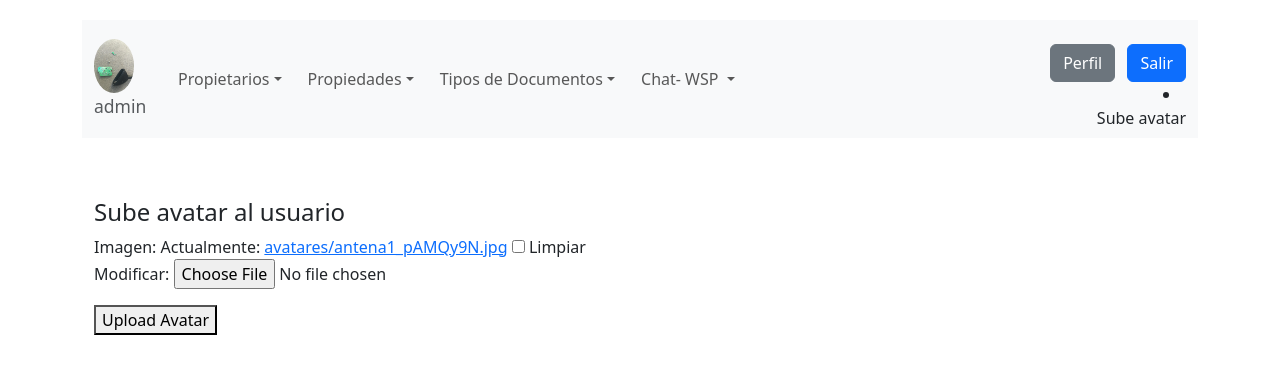
After one commit to arielgodoy/AppDocs, a Django app: page /subeavatar in a window 1280 px wide. The commit adds this page. Shown: the top 374 px of the page. Run offline with Django 4.2, Linux system fonts and the light colour scheme; a user stored in the database is signed in; data comes from the database, SQL or seed files in the repository; both versions use the stored data as it was after the commit; some libraries are stand-ins or nearby versions.

Commit message:
agrega muestra y edita perfil, subeavatar

```diff
--- a/AppDocs/AppDocs/settings.py
+++ b/AppDocs/AppDocs/settings.py
@@ -108,7 +108,7 @@ AUTH_PASSWORD_VALIDATORS = [
 # Internationalization
 # https://docs.djangoproject.com/en/4.2/topics/i18n/
 
-LANGUAGE_CODE = 'en-us'
+LANGUAGE_CODE = 'es'
 
 TIME_ZONE = 'UTC'
 
--- a/AppDocs/biblioteca/admin.py
+++ b/AppDocs/biblioteca/admin.py
@@ -1,5 +1,5 @@
 from django.contrib import admin
-from .models import TipoDocumento,Propietario,Propiedad,Documento,Conversacion, Mensaje
+from .models import TipoDocumento,Propietario,Propiedad,Documento,Conversacion, Mensaje,Avatar
 # Register your models here.
 
 admin.site.register(TipoDocumento)
@@ -7,5 +7,7 @@ admin.site.register(Propietario)
 admin.site.register(Propiedad)
 admin.site.register(Conversacion)
 admin.site.register(Mensaje)
+admin.site.register(Avatar)
+
 
 #admin.site.register(MiUsuario)
--- a/AppDocs/biblioteca/forms.py
+++ b/AppDocs/biblioteca/forms.py
@@ -2,18 +2,30 @@
 
 from django import forms
 from .models import Documento, Propiedad,TipoDocumento,Propietario
-from .models import Mensaje, Conversacion
+from .models import Mensaje, Conversacion,Avatar
+from django.contrib.auth.models import User
+from django.contrib.auth.forms import AuthenticationForm
+from django.contrib.auth.forms import UserChangeForm
+from .models import CustomUser
+from django.forms import ModelForm
 
-from django.contrib.auth.models import User
-from django.contrib.auth.forms import UserCreationForm
+class CustomUserForm(UserChangeForm):
+    class Meta:
+        model = CustomUser
+        fields = ['username', 'first_name', 'last_name', 'email', 'profesion', 'dni']
 
 
-from django.contrib.auth.forms import AuthenticationForm
+
+class AvatarForm(ModelForm):
+    imagen= forms.ImageField(required=False)
+    class Meta:
+        model = Avatar
+        fields = ['imagen']
+
 
 class CustomLoginForm(AuthenticationForm):
     # Aquí puedes agregar campos personalizados si los necesitas
     # Por ejemplo: campo de recordar contraseña, campo de captcha, etc.
-
     # Puedes personalizar las etiquetas de los campos y atributos de widgets
     username = forms.CharField(widget=forms.TextInput(attrs={'class': 'form-control', 'placeholder': 'Usuario'}))
     password = forms.CharField(widget=forms.PasswordInput(attrs={'class': 'form-control', 'placeholder': 'Contraseña'}))
--- a/AppDocs/biblioteca/models.py
+++ b/AppDocs/biblioteca/models.py
@@ -3,11 +3,19 @@
 from django.db import models
 from django.contrib.auth.models import User
 
-from django.contrib.auth.models import AbstractUser
+
 from django.contrib.auth.models import AbstractUser, Group, Permission
+
+class Avatar(models.Model):
+    user = models.OneToOneField(User,on_delete=models.CASCADE,null=True)
+    imagen = models.ImageField(default='default.jpg',upload_to='avatares',null = True, blank=True)
+    def __str__(self):
+        return f'{self.user} {self.imagen}'
 
 class CustomUser(AbstractUser):
     # Agrega campos personalizados aquí si los necesitas
+    profesion = models.CharField(max_length=100,default='')
+    dni = models.CharField(max_length=20,default='')
     groups = models.ManyToManyField(Group, related_name='custom_users')
     user_permissions = models.ManyToManyField(Permission, related_name='custom_users')
 
--- a/AppDocs/biblioteca/templates/base.html
+++ b/AppDocs/biblioteca/templates/base.html
@@ -3,20 +3,23 @@
 <html>
 <head>
     <title>Biblioteca Digital</title>
-    <!-- Agrega el enlace al archivo CSS de Bootstrap y estilos personalizados -->
     <link rel="stylesheet" href="{% static 'css/bootstrap.min.css' %}">
     <link rel="stylesheet" href="{% static 'css/styles.css' %}">
-
     <link rel="stylesheet" href="https://cdn.datatables.net/1.11.5/css/dataTables.bootstrap4.min.css">
-
-
 </head>
 <body>
 <div class="container content-wrapper">
 {% if user.is_authenticated %}
 <nav class="navbar navbar-expand-md navbar-light bg-light">
     <div class="container-fluid">
-        <a class="navbar-brand" href="#">Repositorio de Archivos</a>
+        <a class="navbar-brand" href="{% url 'perfil' %}">
+            {% if request.user.is_authenticated %}
+            {% if request.user.avatar.imagen.url %}
+            <img  class="rounded-circle" src="{{ request.user.avatar.imagen.url }}" style="max-width: 2em; margin-right: 20px;"></img>
+            {% endif%}
+            <p class="text-muted small mb-4 mb-lg-0">{{ user.username }} </p>
+            {% endif%}
+          </a>
         <button class="navbar-toggler" type="button" data-bs-toggle="collapse" data-bs-target="#navbarNav" aria-controls="navbarNav" aria-expanded="false" aria-label="Toggle navigation">
             <span class="navbar-toggler-icon"></span>
         </button>
@@ -56,15 +59,17 @@
 
             </ul>
         </div>
-        <div class="d-flex">
-            {% if request.user.is_authenticated %}
-            <ul class="navbar-nav">
-                <li class="nav-item">
-                    <a href="{% url 'logout' %}" class="btn btn-danger">Salir</a>
-                </li>
-            </ul>
-            {% endif %}
-          </div>
+        <!-- Botón para el perfil de usuario -->
+            <div class="text-end mt-3">
+                <a href="{% url 'perfil' %}" class="btn btn-secondary">
+                    <i class="fas fa-user"></i> Perfil
+                </a>
+                <a href="{% url 'logout' %}" class="btn btn-primary ms-2">
+                    Salir
+                </a>
+                <li><a class="dropdown-item" href="{%url 'subeavatar' %}">Sube avatar</a></li>
+            </div>
+
     </div>
 </nav>
 {% endif %}
--- a/AppDocs/biblioteca/templates/login.html
+++ b/AppDocs/biblioteca/templates/login.html
@@ -24,5 +24,8 @@
             <button type="submit" class="btn btn-primary">Login</button>
         </div>
     </form>
+
+    <!-- Botón para ir a la página de registro -->
+    <a href="{% url 'registro_usuario' %}" class="btn btn-primary mt-3">Registrarse</a>
 </div>
 {% endblock %}
--- /dev/null
+++ b/AppDocs/biblioteca/templates/upload_avatar.html
@@ -0,0 +1,13 @@
+{% extends "base.html" %}
+{% block contenido %}
+<div class="container">
+<div class="card-body">
+    <h4>Sube avatar al usuario</h4>
+    <form method="post" enctype="multipart/form-data">
+        {% csrf_token %}
+        {{ form.as_p }}
+        <button type="submit">Upload Avatar</button>
+      </form>
+</div>
+</div>
+{% endblock %}
--- a/AppDocs/biblioteca/urls.py
+++ b/AppDocs/biblioteca/urls.py
@@ -40,6 +40,9 @@ urlpatterns = [
 
     path('login/', views.login_view, name='login'),
     path('logout/', views.logout_view, name='logout'),
+    path('registro/', views.registro_usuario, name='registro_usuario'),
+    path('perfil/', views.perfil_usuario, name='perfil'),
+    path('subeavatar', views.subeAvatar, name='subeavatar'),
 ]
 
 
--- a/AppDocs/biblioteca/views.py
+++ b/AppDocs/biblioteca/views.py
@@ -12,13 +12,17 @@ from django.contrib.auth.views import LoginView
 from django.views.generic.edit import DeleteView
 from django.urls import reverse_lazy
 from .models import TipoDocumento
-from .forms import TipoDocumentoForm
+from .forms import TipoDocumentoForm,CustomUserForm,AvatarForm
 from django.views.generic import View
 from django.contrib.auth.mixins import LoginRequiredMixin
 from django.contrib.auth import authenticate, login,logout
 from django.shortcuts import render, redirect
 from django.contrib.auth.decorators import login_required
 from .forms import MensajeForm,ConversacionForm, EnviarMensajeForm
+
+from django.contrib.auth.forms import UserCreationForm
+from .models import Avatar
+from .models import CustomUser
 
 def login_view(request):
     if request.method == 'POST':
@@ -38,6 +42,36 @@ def logout_view(request):
     # Vista para realizar el logout (opcional)
     logout(request)
     return redirect('login')
+
+def registro_usuario(request):
+    if request.method == 'POST':
+        form = UserCreationForm(request.POST)
+        if form.is_valid():
+            user = form.save()
+            # Crear un avatar para el usuario recién registrado
+            avatar = Avatar(user=user)
+            avatar.save()
+            # Iniciar sesión al crear la cuenta
+            login(request, user)
+            return redirect('listar_propiedades')  # Cambia 'perfil' por el nombre de la vista a la que rediriges después del registro
+    else:
+        form = UserCreationForm()
+    return render(request, 'registro_usuario.html', {'form': form})
+
+@login_required
+def perfil_usuario(request):
+    user = request.user
+    avatar = Avatar.objects.get(user=user)
+
+    if request.method == 'POST':
+        form = CustomUserForm(request.POST, instance=user)
+        if form.is_valid():
+            form.save()
+            return redirect('perfil')
+    else:
+        form = CustomUserForm(instance=user)
+
+    return render(request, 'perfil_usuario.html', {'user': user, 'avatar': avatar, 'form': form})
 
 
 
@@ -67,6 +101,7 @@ class CrearDocumentoView(LoginRequiredMixin,CreateView):
     def get_success_url(self):
         return reverse_lazy('detalle_propiedad', kwargs={'pk': self.object.propiedad.pk})
 
+@login_required
 def eliminar_documento(request, pk):
     # Obtener el documento a eliminar
     documento = get_object_or_404(Documento, pk=pk)
@@ -243,3 +278,14 @@ def detalle_conversacion(request, conversacion_id):
         form = EnviarMensajeForm()
 
     return render(request, 'detalle_conversacion.html', {'conversacion': conversacion, 'mensajes': mensajes, 'form': form})
+
+def subeAvatar(request):
+    avatar = request.user.avatar
+    if request.method == 'POST':
+        form = AvatarForm(request.POST, request.FILES, instance=avatar)
+        if form.is_valid():
+            form.save()
+            return redirect('listar_propiedades')
+    else:
+        form = AvatarForm(instance=avatar)
+    return render(request, 'upload_avatar.html', {'form': form})
```
Also changed, not shown: AppDocs/biblioteca/templates/perfil_usuario.html (added, +96 -0 lines), AppDocs/biblioteca/templates/registro_usuario.html (added, +33 -0 lines), AppDocs/biblioteca/migrations/0006_customuser_dni_customuser_profesion.py (added), AppDocs/db.sqlite3, AppDocs/media/avatares/2.jpg (added), AppDocs/media/avatares/Avatar.jpeg (added), AppDocs/media/avatares/Avatar_SCvggAs.jpeg (added), AppDocs/media/avatares/antena1.jpg (added), AppDocs/media/avatares/antena1_i2IZjKZ.jpg (added), AppDocs/media/avatares/antena1_pAMQy9N.jpg (added), AppDocs/media/avatares/cubiertaDOMO.jpg (added).
